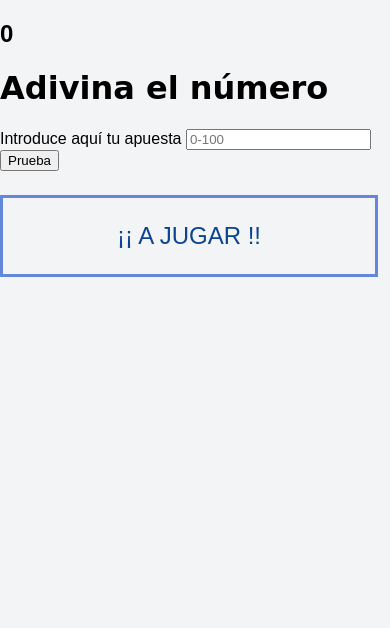
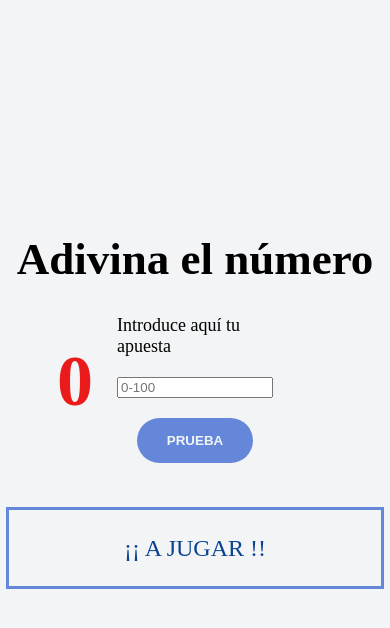
Before and after one commit to marpri-17/m2-evaluacion-intermedia-marpri-17, a website: page docs/index.html in a window 390 px wide. Drawn offline with nearby package versions, Linux system fonts and the light colour scheme; files that its build step writes are made by us from their sources.

Commit message:
fix responsive counter

```diff
--- a/_src/assets/scss/main.scss
+++ b/_src/assets/scss/main.scss
@@ -4,28 +4,54 @@ body {
   background: $color-white;
   margin: 0;
   height: 100vh;
-  font-family: 'Hind Siliguri', sans-serif;
-
 }
 .page__wrapper {
-
+  width: 100%;
+  height: 100%;
+  display: flex;
+  flex-direction: column;
+  justify-content: center;
+  align-items: center;
 }
 .tittle {
-  font-family: 'Indie Flower', cursive;
+  margin-top: -200px;
+  font-size: 45px;
 }
 .data {
-
+  display: flex;
+  flex-direction: column;
+  max-width: 40%;
   &--counter {
-
+    font-size: 72px;
+    color: #eb1b1b;
+    position: relative;
+    top: -70px;
+    left: 300px;
+    @media all and (max-width:680px){
+      position: relative;
+      top: 50px;
+      left: -120px;
+    }
   }
 }
 .btn {
   &-check {
-
+    padding: 15px;
+    margin: 20px;
+    border-radius: 30px;
+    background-color: #6587da;
+    color: $color-white;
+    text-transform: uppercase;
+    border-style: none;
+    font-weight: bold;
   }
 }
 .btn_reset {
-
+  padding: 10px;
+  background-color: #e9e347;
+  border-radius: 10px;
+  color: black;
+  font-weight: bold;
 }
 .clue {
   line-height: 16px;
@@ -36,10 +62,10 @@ body {
   text-align: center;
   color: #0c4492;
 }
-
 .input {
+  margin-top: 20px;
   &-label {
-
+    font-size: 18px;
   }
 }
 .price {
```
